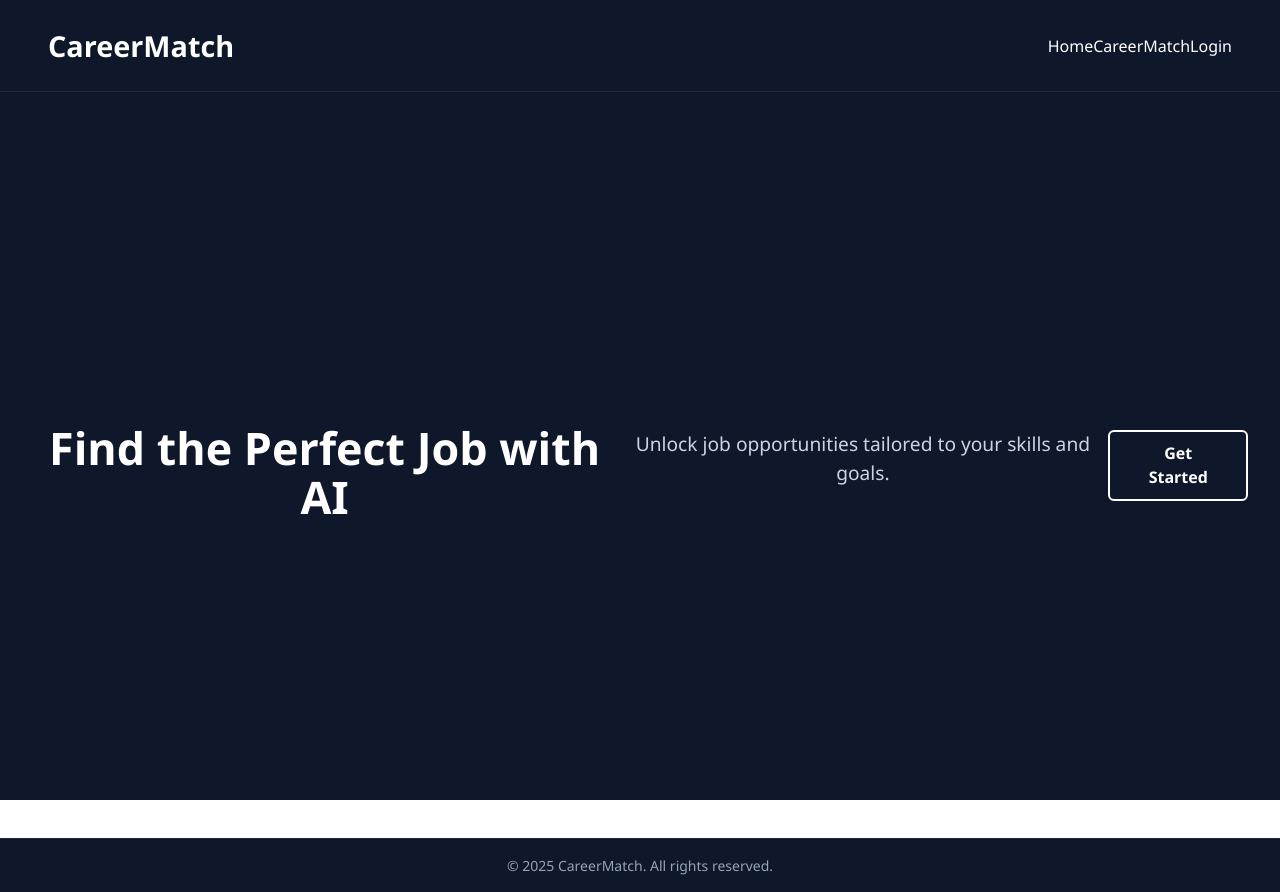
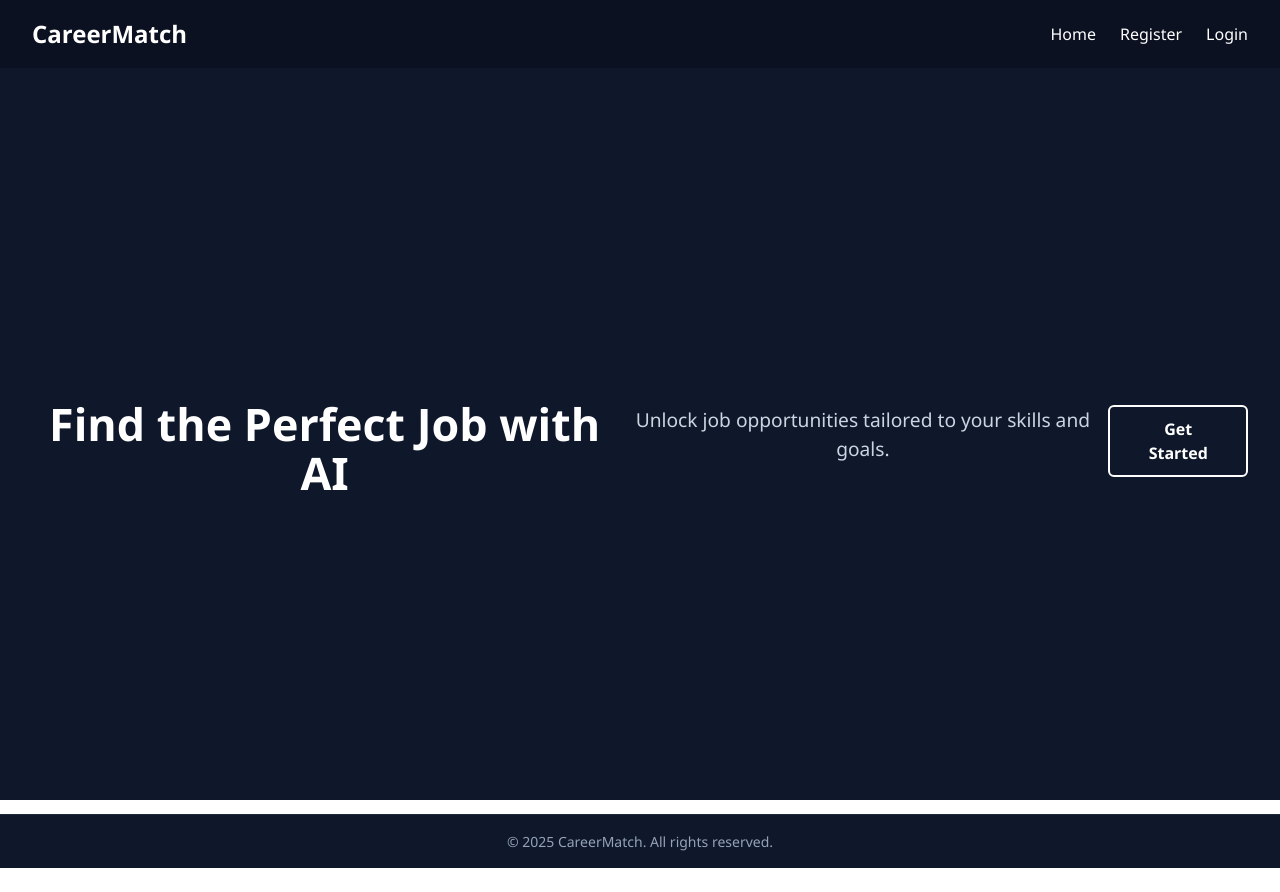
Before and after one commit to The-morning-star23/job-recommendation-platform, a React (Vite) app in the folder frontend/: page / in a window 1280 px wide. After the commit the page ends 868 px from the top, so only its background shows below. Built offline with nearby package versions, Linux system fonts and the light colour scheme.

Commit message:
updated Header.css

```diff
--- a/frontend/src/pages/Header.css
+++ b/frontend/src/pages/Header.css
@@ -2,24 +2,29 @@
   display: flex;
   justify-content: space-between;
   align-items: center;
-  padding: 1.5rem 3rem;
-  background-color: #0f172a;
-  border-bottom: 1px solid #1e293b;
+  padding: 1rem 2rem;
+  background-color: #0b1120;
 }
 
 .logo a {
-  font-size: 1.8rem;
-  font-weight: 700;
   color: #ffffff;
+  font-size: 1.5rem;
+  font-weight: bold;
   text-decoration: none;
+}
+
+.nav-links {
+  display: flex;
+  gap: 1.5rem;
 }
 
 .nav-links a {
   color: #ffffff;
-  transition: opacity 0.3s;
+  text-decoration: none;
+  transition: opacity 0.3s ease;
 }
 
 .nav-links a:hover {
+  opacity: 0.75;
   color: #ffffff;
-  opacity: 0.75;
 }
--- a/frontend/src/pages/Header.jsx
+++ b/frontend/src/pages/Header.jsx
@@ -18,7 +18,7 @@ const Header = () => {
       </div>
       <nav className="nav-links">
         <Link to="/" onClick={handleHomeClick}>Home</Link>
-        <Link to="/career-match">CareerMatch</Link>
+        <Link to="/Register">Register</Link>
         <Link to="/login">Login</Link>
       </nav>
     </header>
```
